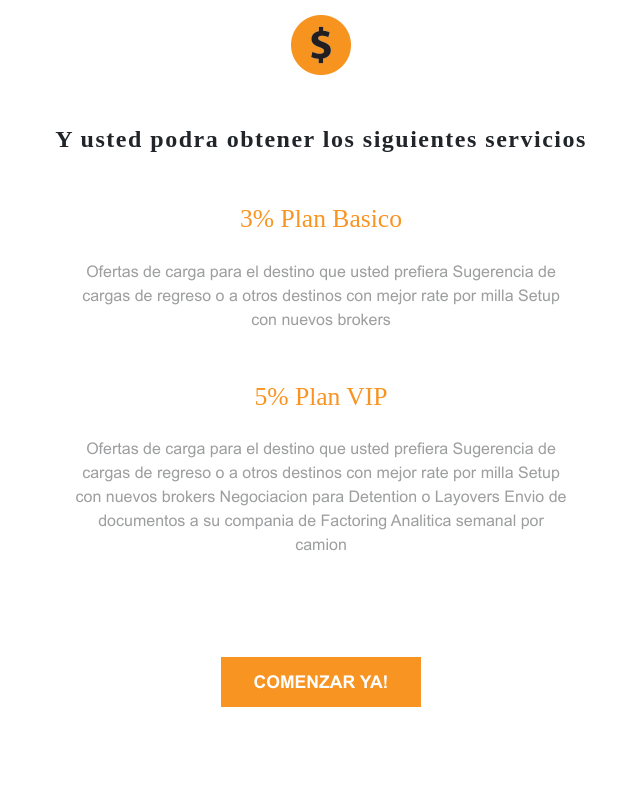
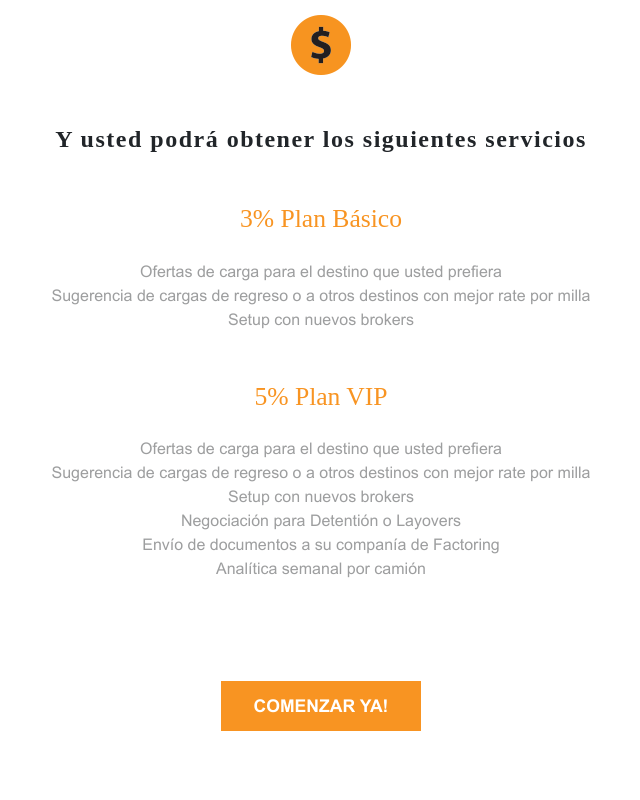
Before and after one commit to pavloblanar/react-frontend-app, a React (Create React App) app: page /service in a window 1280 px wide. Shown: the part 980-1780 px from the top of the page, without its empty margins (319-959 px from the left). Built offline with nearby package versions, Linux system fonts and the light colour scheme; no server answers; a web font is replaced by a local one.

Commit message:
Agreement added

```diff
--- a/src/components/Navbar.jsx
+++ b/src/components/Navbar.jsx
@@ -11,6 +11,8 @@ import { NavLink } from "react-router-dom";
 
 import {useContextMenu} from "../context/MenuContext";
 import {useAuth} from "../context/AuthContext";
+
+import agreement_download from "../assets/files/Dispatch305-agreement.pdf";
 
 function CustomNavbar() {
 
@@ -55,6 +57,10 @@ function CustomNavbar() {
               <span onClick={()=>setCurrentLinkHelper("Contratar")} className={current_link=="Contratar"?"secondary-color-span":""}>Contratar</span>
             </Nav.Link>
 
+            <Nav.Link href={agreement_download}   className="navbar-link">
+              Agreement
+            </Nav.Link>
+
             <Nav.Link exact to="/user-account" as={NavLink}  className="navbar-link">
               <span onClick={()=>setCurrentLinkHelper("Cuenta")} className={current_link=="Cuenta"?"secondary-color-span":""}>Cuenta</span>
             </Nav.Link>
--- a/src/pages/create-account.jsx
+++ b/src/pages/create-account.jsx
@@ -65,7 +65,7 @@ export default function CreateAccount() {
 
       <h2 className="text-center create-account-custom-header2">
         <span className="create-account-din-alternate-bold-font">
-          Comenzar es muy facil
+          Comenzar es muy fácil
         </span>
       </h2>
 
@@ -79,16 +79,16 @@ export default function CreateAccount() {
 
       <div className="create-account-paragraph-div">
         <p className="create-account-paragraph-p">
-          Para crear una cuenta con nuevos brokers y mantener su informacion
-          actualizada es necesariobrindarnos una serie de documentos requeridos
+          Para crear una cuenta con nuevos brokers y mantener su información
+          actualizada es necesario brindarnos una serie de documentos requeridos
           para crear su cuenta y que podamos negociar por usted sus cargas. Los
           documentos son guardados con absoluta seguridad por nosotros y solo
-          seran utilizados para uso exclusivo de su compania.
+          serán utilizados para uso exclusivo de su compañía.
         </p>
       </div>
 
       <h4 className="text-center create-account-custom-title">
-        Complete esta forma y recibira un agreement para comenzar a recibir
+        Complete esta forma y recibirá un agreement para comenzar a recibir
         cargas
       </h4>
 
@@ -97,7 +97,7 @@ export default function CreateAccount() {
           <div key={`inline-radio`} className="mb-3 radio-div" onChange={(e) => setCurrentPlan(e.target.value)} >
           <label className='create-account-label-radio'>
           <input type="radio" name="group1" id={`inline-radio-1`} className="create-account-radio" value={"BASICO"} defaultChecked={true} />
-            <span className="create-account-label-radio-span">4% Plan Basico</span>
+            <span className="create-account-label-radio-span">4% Plan Básico</span>
           </label>
 
 
--- a/src/pages/index.jsx
+++ b/src/pages/index.jsx
@@ -51,7 +51,7 @@ export default function Landing() {
       <div className="spacer" />
 
       <h2 className="text-center landing-custom-header2">
-        <span className="landing-din-alternate-bold-font">Comenzar es muy facil</span>
+        <span className="landing-din-alternate-bold-font">Comenzar es muy fácil</span>
       </h2>
 
       <div className="start-step-div">
--- a/src/pages/service.jsx
+++ b/src/pages/service.jsx
@@ -30,25 +30,34 @@ export default function Service() {
       </div>
 
       <h4 className="text-center service-custom-title">
-        Y usted podra obtener los siguientes servicios
+        Y usted podrá obtener los siguientes servicios
       </h4>
 
       <div className="service-plans-div">
-        <h4 className="service-plan-title">3% Plan Basico</h4>
+        <h4 className="service-plan-title">3% Plan Básico</h4>
         <p className="service-p">
-          Ofertas de carga para el destino que usted prefiera Sugerencia de
-          cargas de regreso o a otros destinos con mejor rate por milla Setup
-          con nuevos brokers
+          Ofertas de carga para el destino que usted prefiera
+          <br />
+          Sugerencia de cargas de regreso o a otros destinos con mejor rate por milla
+          <br />
+           Setup con nuevos brokers
         </p>
       </div>
 
       <div className="service-plans-div">
         <h4 className="service-plan-title">5% Plan VIP</h4>
         <p className="service-p">
-          Ofertas de carga para el destino que usted prefiera Sugerencia de
-          cargas de regreso o a otros destinos con mejor rate por milla Setup
-          con nuevos brokers Negociacion para Detention o Layovers Envio de
-          documentos a su compania de Factoring Analitica semanal por camion
+          Ofertas de carga para el destino que usted prefiera
+          <br />
+           Sugerencia de cargas de regreso o a otros destinos con mejor rate por milla
+           <br />
+           Setup con nuevos brokers
+           <br />
+            Negociación para Detentión o Layovers
+            <br />
+            Envío de documentos a su companía de Factoring
+            <br />
+            Analítica semanal por camión
         </p>
       </div>
 
--- a/src/styles/Service.css
+++ b/src/styles/Service.css
@@ -30,7 +30,7 @@
 
 .service-plans-div {
   width: 100%;
-  max-width: 500px;
+  max-width:600px;
   margin-top: 50px;
   margin-left: auto;
   margin-right: auto;
```
Also changed, not shown: 1 other file (tests, documents, lock files or other folders).
